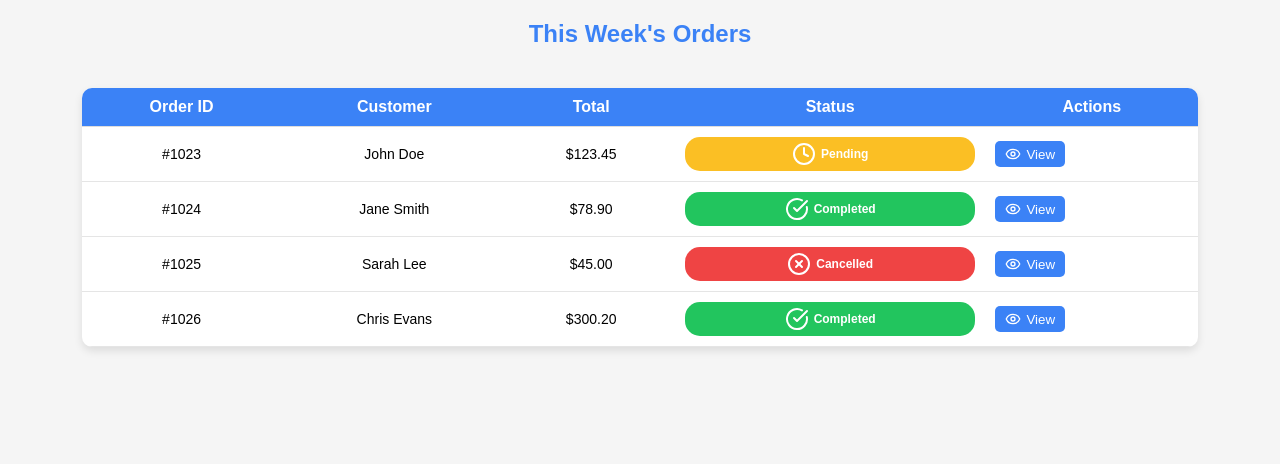
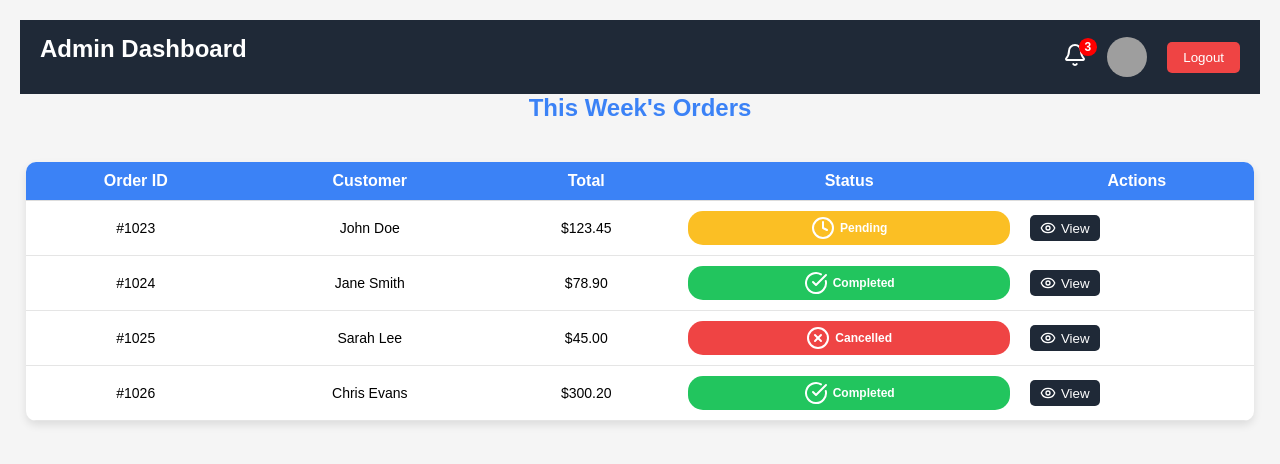
Before and after one commit to Wisdomtrail/BuildhHavenReact, a React (Create React App) app: page /admin/this-week-orders in a window 1280 px wide. Shown: the top 464 px of the page. Built offline with nearby package versions, Linux system fonts and the light colour scheme; grey boxes are pictures that could not be loaded.

Commit message:
first commit

```diff
--- a/src/components/Admin/AdminDashboard.jsx
+++ b/src/components/Admin/AdminDashboard.jsx
@@ -1,85 +1,194 @@
 import React, { useEffect, useState } from 'react';
-import { ShoppingCart, Package, Users, DollarSign, Clock } from 'lucide-react';
+import { ShoppingCart, Package, Users, Bell, Clock } from 'lucide-react';
 import '../../styles/Admin.css';
 import BASE_URL from '../../config';
+import { useNavigate } from 'react-router-dom';
 
 const AdminDashboard = () => {
-  // State variables
+  const navigate = useNavigate();
   const [orderCount, setOrderCount] = useState(0);
   const [userCount, setUserCount] = useState(0);
   const [productCount, setProductCount] = useState(0);
   const [pendingOrderCount, setPendingOrderCount] = useState(0);
   const [recentOrders, setRecentOrders] = useState([]); // State for recent orders
+  const [showNotifications, setShowNotifications] = useState(false);
+  const [notifications, setNotifications] = useState([]);
+  const [admin, setAdmin] = useState(null); // Default to null for better conditional rendering
 
-  // Token (retrieve from localStorage or context)
   const token = localStorage.getItem('adminToken');
+  const adminId = localStorage.getItem('adminId');
 
-  // Fetch data from APIs
+  const ordersThisWeeks = () => {
+    navigate('/admin/this-week-orders');
+  };
+
+  // Fetch admin details
   useEffect(() => {
-    const fetchCountsAndOrders = async () => {
+    const fetchAdminDetails = async () => {
       try {
-        // Headers for authentication
         const headers = {
           'Content-Type': 'application/json',
           Authorization: `Bearer ${token}`,
         };
 
-        // Fetch order count for this week
-        const orderResponse = await fetch(`${BASE_URL}/product/getOrder-count/thisWeek`, { headers });
-        const orderData = await orderResponse.json();
-        setOrderCount(orderData.orderCount || 0);
+        const adminResponse = await fetch(`${BASE_URL}/user/getAdmin/${adminId}`, { headers });
+        const adminData = await adminResponse.json();
+        setNotifications(adminData.admin.notifications)
 
-        // Fetch user count
-        const userResponse = await fetch(`${BASE_URL}/user/get/All-count`, { headers });
-        const userData = await userResponse.json();
-        setUserCount(userData.userCount || 0);
-
-        // Fetch product count
-        const productResponse = await fetch(`${BASE_URL}/product/count-product`, { headers });
-        const productData = await productResponse.json();
-        setProductCount(productData.productCount || 0);
-
-        // Fetch recent orders
-        const ordersResponse = await fetch(`${BASE_URL}/product/getOrder/thisWeek`, { headers });
-        const ordersData = await ordersResponse.json();
-
-        // Calculate pending orders
-        const pendingCount = ordersData.filter(order => order.status === 'Pending').length;
-        setPendingOrderCount(pendingCount);
-
-        // Update recent orders state
-        setRecentOrders(ordersData);
+        if (adminResponse.ok) {
+          setAdmin(adminData.admin);
+        } else {
+          console.error('Failed to fetch admin details:', adminData.message);
+        }
       } catch (error) {
-        console.error('Error fetching data:', error);
+        console.error('Error fetching admin details:', error);
       }
     };
 
-    fetchCountsAndOrders();
+    if (token && adminId) fetchAdminDetails();
+  }, [token, adminId]);
+
+  // Fetch order count
+  useEffect(() => {
+    const fetchOrderCount = async () => {
+      try {
+        const headers = {
+          'Content-Type': 'application/json',
+          Authorization: `Bearer ${token}`,
+        };
+
+        const response = await fetch(`${BASE_URL}/product/getOrder-count/thisWeek`, { headers });
+        const data = await response.json();
+        setOrderCount(data.orderCount || 0);
+      } catch (error) {
+        console.error('Error fetching order count:', error);
+      }
+    };
+
+    if (token) fetchOrderCount();
+  }, [token]);
+
+  // Fetch user count
+  useEffect(() => {
+    const fetchUserCount = async () => {
+      try {
+        const headers = {
+          'Content-Type': 'application/json',
+          Authorization: `Bearer ${token}`,
+        };
+
+        const response = await fetch(`${BASE_URL}/user/get/All-count`, { headers });
+        const data = await response.json();
+        setUserCount(data.userCount || 0);
+      } catch (error) {
+        console.error('Error fetching user count:', error);
+      }
+    };
+
+    if (token) fetchUserCount();
+  }, [token]);
+
+  // Fetch product count
+  useEffect(() => {
+    const fetchProductCount = async () => {
+      try {
+        const headers = {
+          'Content-Type': 'application/json',
+          Authorization: `Bearer ${token}`,
+        };
+
+        const response = await fetch(`${BASE_URL}/product/count-product`, { headers });
+        const data = await response.json();
+        setProductCount(data.productCount || 0);
+      } catch (error) {
+        console.error('Error fetching product count:', error);
+      }
+    };
+
+    if (token) fetchProductCount();
+  }, [token]);
+
+  // Fetch recent orders and calculate pending order count
+  useEffect(() => {
+    const fetchRecentOrders = async () => {
+      try {
+        const headers = {
+          'Content-Type': 'application/json',
+          Authorization: `Bearer ${token}`,
+        };
+
+        const response = await fetch(`${BASE_URL}/product/getOrder/thisWeek`, { headers });
+        const data = await response.json();
+
+        const pendingCount = data.filter(order => order.status === 'Pending').length;
+        setPendingOrderCount(pendingCount);
+        setRecentOrders(data);
+      } catch (error) {
+        console.error('Error fetching recent orders:', error);
+      }
+    };
+
+    if (token) fetchRecentOrders();
   }, [token]);
 
   return (
     <div className="dashboard">
-      {/* Header */}
       <header className="dashboard-header">
-        <h1 className="dashboard-title">Admin Dashboard</h1>
+        <h3 className="dashboard-title">
+          Welcome, {admin ? admin.firstName : "Admin"}
+        </h3>
+        <div className="header-actions">
+          <div className="notifications-container">
+            <div className="notification-bell-wrapper">
+              <Bell
+                size={24}
+                className="notification-bell"
+                onClick={() => setShowNotifications(!showNotifications)}
+              />
+              {notifications.length > 0 && (
+                <span className="notification-count">{notifications.length}</span>
+              )}
+            </div>
+
+            {showNotifications && (
+              <div className="notifications-dropdown">
+                {notifications.length > 0 ? (
+                  notifications.map((notification, index) => (
+                    <p key={index} className="notification-item">
+                      {notification.message}
+                    </p>
+                  ))
+                ) : (
+                  <p className="notification-item">No notifications</p>
+                )}
+              </div>
+            )}
+          </div>
+
+          <img
+            src={admin?.profileImageUrl || "default-profile.jpg"} // Replace with the admin's profile image URL or a default one
+            alt="Admin Profile"
+            className="profile-image"
+          />
           <button
             className="logout-button"
             onClick={() => {
-            localStorage.removeItem('token');
-            window.location.reload();
+              localStorage.removeItem("token");
+              localStorage.removeItem("adminId");
+              window.location.href = '/admin';
             }}
           >
             Logout
           </button>
+        </div>
       </header>
 
-      {/* Cards Section */}
       <div className="cards-section">
         <div className="card">
           <div className="card-icon blue-icon">
             <ShoppingCart size={24} />
           </div>
-          <div className="card-details">
+          <div className="card-details" onClick={ordersThisWeeks}>
             <h2>Orders</h2>
             <p>{orderCount} this week</p>
           </div>
@@ -144,7 +253,7 @@ const AdminDashboard = () => {
               ))
             ) : (
               <tr>
-                <td colSpan="5" style={{ textAlign: 'center' }}>
+                <td colSpan="5" style={{ textAlign: "center" }}>
                   No orders found this week.
                 </td>
               </tr>
@@ -158,6 +267,7 @@ const AdminDashboard = () => {
       </footer>
     </div>
   );
+
 };
 
 export default AdminDashboard;
--- a/src/components/Admin/AdminLogin.jsx
+++ b/src/components/Admin/AdminLogin.jsx
@@ -38,10 +38,9 @@ const AdminLogin = () => {
                 setSuccess("Login successful!");
                 setError("");
 
-                // Save token or perform other actions
                 localStorage.setItem("adminToken", data.token);
+                localStorage.setItem('adminId', data.admin.id)
 
-                // Redirect to dashboard after 2 seconds
                 setTimeout(() => {
                     setLoading(false); // Hide loading spinner
                     navigate("/admin/dashboard");
--- a/src/components/Admin/ThisWeekOrders.jsx
+++ b/src/components/Admin/ThisWeekOrders.jsx
@@ -1,8 +1,11 @@
-import React from 'react';
-import { CheckCircle, XCircle, Clock, Eye } from 'lucide-react';
+import React, { useState } from 'react';
+import { CheckCircle, XCircle, Clock, Eye, Bell, ChevronDown } from 'lucide-react';
 import '../../styles/ThisWeekOrders.css';
 
 const ThisWeekOrders = () => {
+  const [showNotifications, setShowNotifications] = useState(false);
+  const [notifications] = useState(['New order placed', 'Stock running low', 'System update available']);
+
   const orders = [
     { id: '#1023', customer: 'John Doe', total: '$123.45', status: 'Pending', icon: <Clock /> },
     { id: '#1024', customer: 'Jane Smith', total: '$78.90', status: 'Completed', icon: <CheckCircle /> },
@@ -12,6 +15,54 @@ const ThisWeekOrders = () => {
 
   return (
     <div className="this-week-orders">
+      <header className="dashboard-header">
+        <h1 className="dashboard-title">Admin Dashboard</h1>
+        <div className="header-actions">
+          <div className="notifications-container">
+            <div className="notification-bell-wrapper">
+              <Bell
+                size={24}
+                className="notification-bell"
+                onClick={() => setShowNotifications(!showNotifications)}
+              />
+              {notifications.length > 0 && (
+                <span className="notification-count">{notifications.length}</span>
+              )}
+            </div>
+
+            {showNotifications && (
+              <div className="notifications-dropdown">
+                {notifications.length > 0 ? (
+                  notifications.map((notification, index) => (
+                    <p key={index} className="notification-item">
+                      {notification}
+                    </p>
+                  ))
+                ) : (
+                  <p className="notification-item">No notifications</p>
+                )}
+              </div>
+            )}
+          </div>
+
+          <img
+            src="https://res.cloudinary.com/dcsvykbiw/image/upload/v1739542046/user_profiles/bxwaugr22pic8elvzrha.jpg" // Replace with admin's profile image URL
+            alt="Admin Profile"
+            className="profile-image"
+          />
+          <button
+            className="logout-button"
+            onClick={() => {
+              localStorage.removeItem('token');
+              window.location.reload();
+            }}
+          >
+            Logout
+          </button>
+        </div>
+      </header>
+
+      <div className="orders-section">
         <h1 className="orders-title">This Week's Orders</h1>
         <div className="orders-container">
           <table className="orders-table">
@@ -46,6 +97,7 @@ const ThisWeekOrders = () => {
           </table>
         </div>
       </div>
+    </div>
   );
 };
 
--- a/src/components/pages/Registration.jsx
+++ b/src/components/pages/Registration.jsx
@@ -5,9 +5,11 @@ import "react-toastify/dist/ReactToastify.css";
 import "../../styles/Login.css";
 import BASE_URL from "../../config";
 import Header from "../header/Header";
+import { useNavigate } from "react-router-dom";
 
 const Registration = () => {
     const [loading, setLoading] = useState(false);
+    const navigate = useNavigate()
     const [formData, setFormData] = useState({
         fullName: "",
         email: "",
@@ -47,8 +49,7 @@ const Registration = () => {
             console.log(data);
 
             if (response.ok) {
-                toast.success("Registration successful! Welcome!");
-
+                toast.success("Registration successful! Please Login!");
                 localStorage.setItem("userId", data.user.id);
                 localStorage.setItem("token", data.token);
             } else {
--- a/src/styles/Admin.css
+++ b/src/styles/Admin.css
@@ -6,20 +6,174 @@ body {
   background-color: #f5f5f5;
 }
 
+/* Notifications container styling */
+.notifications-container {
+  position: relative;
+  display: inline-block;
+}
+
+.notification-bell-wrapper {
+  position: relative;
+  cursor: pointer;
+}
+
+.notification-bell {
+  color: #fd8f00;
+}
+
+/* Notification count styling */
+.notification-count {
+  position: absolute;
+  top: -5px;
+  right: -10px;
+  background-color: red;
+  color: white;
+  font-size: 0.75rem;
+  font-weight: bold;
+  padding: 2px 6px;
+  border-radius: 50%;
+  z-index: 1;
+}
+
+/* Dropdown styling */
+.notifications-dropdown {
+  position: absolute;
+  top: 30px;
+  right: 0;
+  background-color: white;
+  border: 1px solid #ccc;
+  box-shadow: 0 4px 8px rgba(0, 0, 0, 0.1);
+  border-radius: 5px;
+  padding: 10px;
+  width: 250px;
+  z-index: 10;
+}
+
+.notification-item {
+  font-size: 0.9rem;
+  color: #333;
+  padding: 5px 0;
+  border-bottom: 1px solid #eee;
+}
+
+.notification-item:last-child {
+  border-bottom: none;
+}
+
+/* Ensure responsive behavior */
+@media (max-width: 768px) {
+  .notifications-dropdown {
+    width: 90%;
+    left: 5%;
+    right: auto;
+  }
+}
+
+@media screen and (max-width: 768px) {
+  .table-section table {
+    display: block;
+    overflow-x: auto;
+    white-space: nowrap;
+  }
+
+  .table-section th,
+  .table-section td {
+    font-size: 14px;
+    padding: 8px;
+  }
+
+  .table-section h2 {
+    font-size: 18px;
+  }
+
+  .view-button {
+    font-size: 12px;
+    padding: 5px 10px;
+  }
+}
+
+
 .dashboard {
   padding: 20px;
 }
-
-/* Header */
 .dashboard-header {
   display: flex;
   justify-content: space-between;
   align-items: center;
-  background-color: #3b82f6;
+  background-color: #1f2937;
+  padding: 15px 20px;
   color: white;
-  padding: 10px 20px;
+  position: sticky;
+  top: 0;
+  z-index: 1000;
+}
+
+.dashboard-title {
+  font-size: 1.5rem;
+  color: white;
+  font-weight: bold;
+}
+
+.header-actions {
+  display: flex;
+  align-items: center;
+  gap: 20px;
+}
+
+.notification-bell {
+  cursor: pointer;
+  position: relative;
+  color: white;
+}
+
+.notifications-container {
+  position: relative;
+}
+
+.notifications-dropdown {
+  position: absolute;
+  top: 30px;
+  right: 0;
+  background-color: #ffffff;
+  box-shadow: 0px 4px 8px rgba(0, 0, 0, 0.1);
   border-radius: 5px;
+  padding: 10px;
+  width: 200px;
+  z-index: 1000;
 }
+
+.notification-item {
+  font-size: 0.9rem;
+  color: #333;
+  padding: 5px;
+  border-bottom: 1px solid #f0f0f0;
+}
+
+.notification-item:last-child {
+  border-bottom: none;
+}
+
+.profile-image {
+  width: 40px;
+  height: 40px;
+  border-radius: 50%;
+  cursor: pointer;
+  object-fit: cover;
+}
+
+.logout-button {
+  background-color: #e53e3e;
+  color: white;
+  border: none;
+  padding: 8px 12px;
+  border-radius: 5px;
+  cursor: pointer;
+}
+
+.logout-button:hover {
+  background-color: #c53030;
+}
+
 
 .dashboard-title {
   font-size: 24px;
@@ -78,7 +232,7 @@ body {
 }
 
 .blue-icon {
-  background-color: #3b82f6;
+  background-color: #1f2937;
 }
 
 .green-icon {
@@ -109,7 +263,7 @@ table {
 }
 
 thead th {
-  background-color: #3b82f6;
+  background-color: #1f2937;
   color: white;
   text-align: left;
   padding: 10px;
@@ -121,7 +275,7 @@ tbody td {
 }
 
 .view-button {
-  background-color: #3b82f6;
+  background-color: #1f2937;
   color: white;
   border: none;
   padding: 5px 10px;
@@ -131,7 +285,7 @@ tbody td {
 }
 
 .view-button:hover {
-  background-color: #2563eb;
+  background-color: #1f2937;
 }
 
 /* Footer */
--- a/src/styles/ThisWeekOrders.css
+++ b/src/styles/ThisWeekOrders.css
@@ -18,7 +18,7 @@
   }
 
   .orders-table {
-    width: 90%;
+    width: 99%;
     border-collapse: collapse;
     background-color: white;
     box-shadow: 0 4px 8px rgba(0, 0, 0, 0.1);
@@ -69,9 +69,8 @@
   .status-badge.cancelled {
     background-color: #ef4444;
   }
-
   .view-button {
-    background-color: #3b82f6;
+    background-color: #1f2937;
     color: white;
     border: none;
     padding: 5px 10px;
```
Also changed, not shown: src/styles/Login.css (+29 -25 lines). Lines whose indentation alone changed are shown as unchanged.
